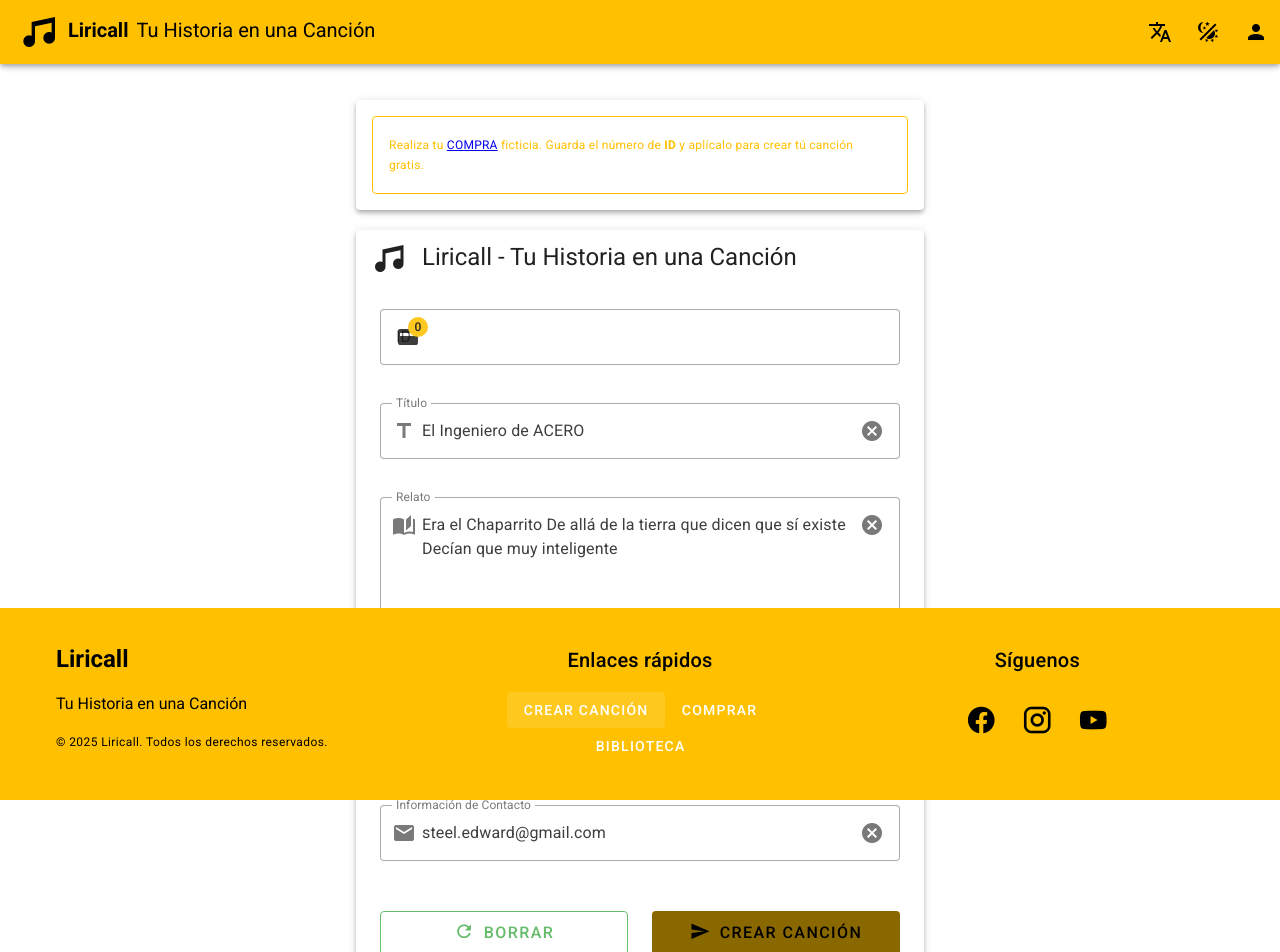
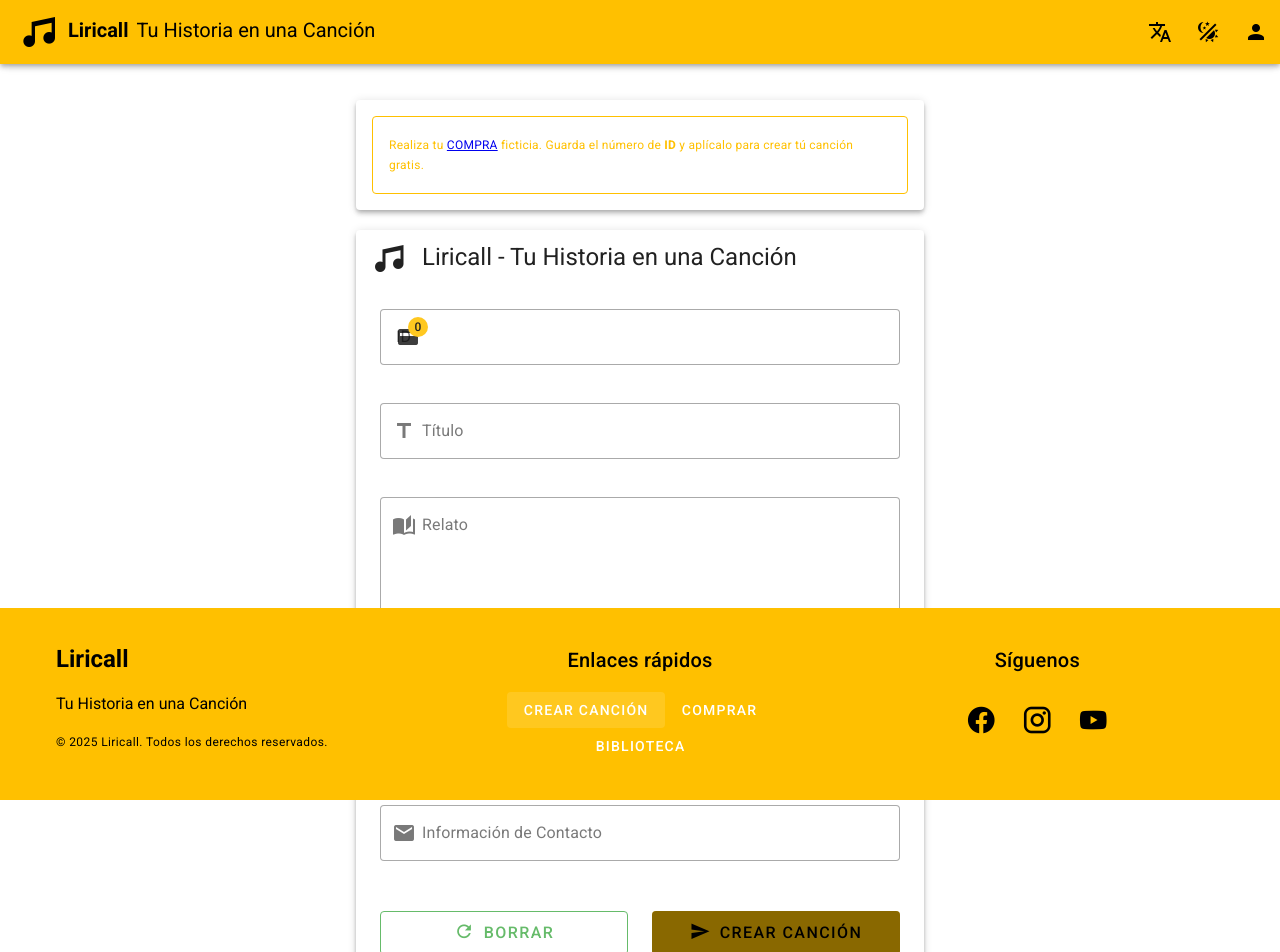
Before and after one commit to steeledward/liricall, a Vue app: page / in a window 1280 px wide. Shown: the top 952 px of the page. Built offline with nearby package versions, Linux system fonts and the light colour scheme.

Commit message:
A lot of changes

```diff
--- a/src/composables/useFormLibrary.js
+++ b/src/composables/useFormLibrary.js
@@ -12,10 +12,10 @@
   const errorMessage = ref('')
 
   const formData = reactive({
-    title: 'El Ingeniero de ACERO',
-    story: 'Era el Chaparrito De allá de la tierra que dicen que sí existe Decían que muy inteligente',
-    description: 'Norteño Banda reional Mexicano',
-    contact: 'steel.edward@gmail.com',
+    title: '',
+    story: '',
+    description: '',
+    contact: '',
     sale_id: '',
     credits: 0,
   })
```
